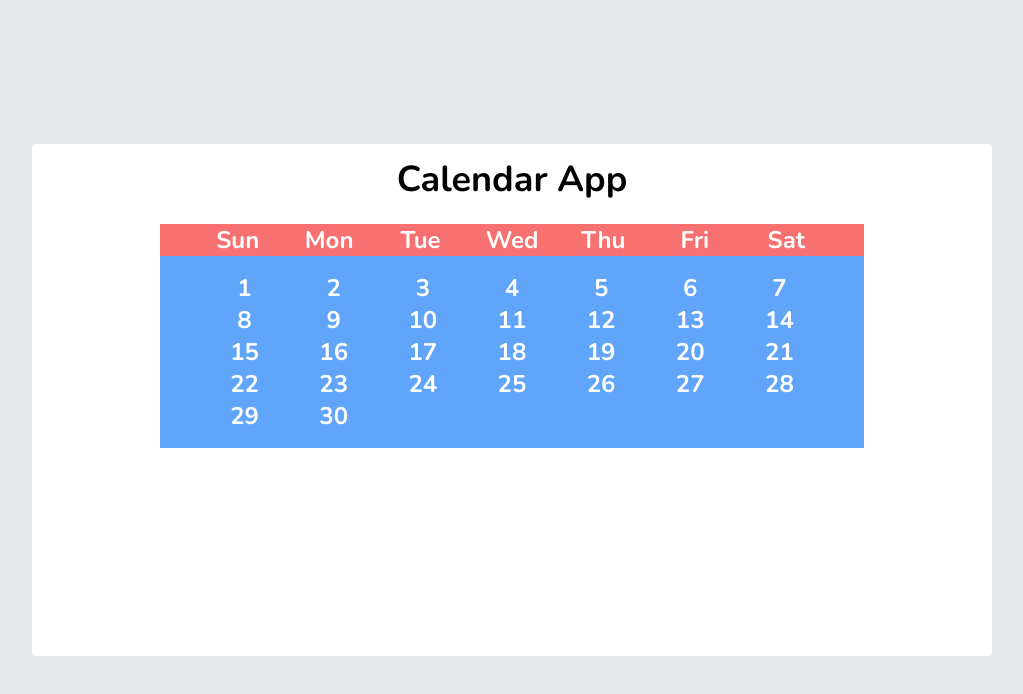
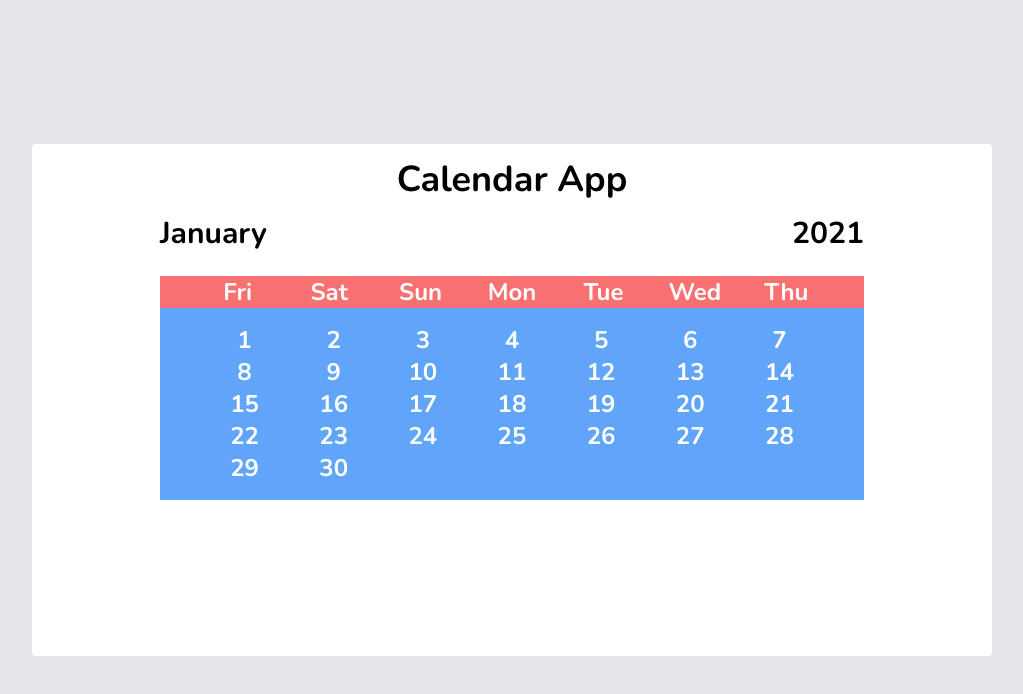
Before and after one commit to Chirag5528/learnVue, a Vue app: page / in a window 1280 px wide. Shown: the top 694 px of the page, without its empty margins (128-1151 px from the left). Built offline with nearby package versions, Linux system fonts and the light colour scheme.

Commit message:
Staging the commit

```diff
--- a/src/components/CalendarTemplate.vue
+++ b/src/components/CalendarTemplate.vue
@@ -3,6 +3,10 @@
       <div class="card">
         <div class="card-head">
           <h3>Calendar App</h3>
+        </div>
+        <div class="calendar-top mt-4 grid grid-cols-2 justify-evenly">
+          <h4 class="text-3xl" v-text="thisMonth" ></h4>
+          <h4 class="text-3xl text-right" v-text="thisYear" ></h4>
         </div>
         <div class="days">
             <ul>
@@ -24,12 +28,28 @@ export default {
   name: 'CalendarTemplate',
   components: {},
   data:function(){
-    return {}
+    return {
+
+    }
   },
   methods:{},
   computed:{
       days:function(){
-          return ['Sun','Mon','Tue','Wed','Thu','Fri','Sat']
+          let i = 0;
+          const d = new Date();
+          const days = [];
+
+          for( i=0; i<7;i++ ){
+              console.log( d.getFullYear(),d.getMonth(), i )
+              days.push( new Date( d.getFullYear(),d.getMonth(), i + 1 ).toLocaleString('default', {'weekday':'short'}) )
+          }
+          return days;
+      },
+      thisMonth:function(){
+        return new Date().toLocaleString('default',{ 'month':'long' })
+      },
+      thisYear:function(){
+        return new Date().getFullYear()
       }
   }
 }
```
